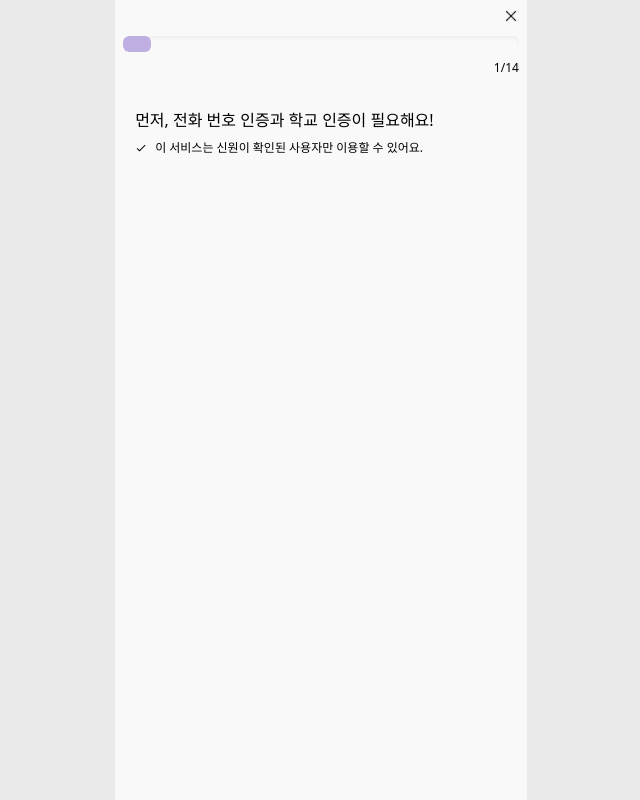
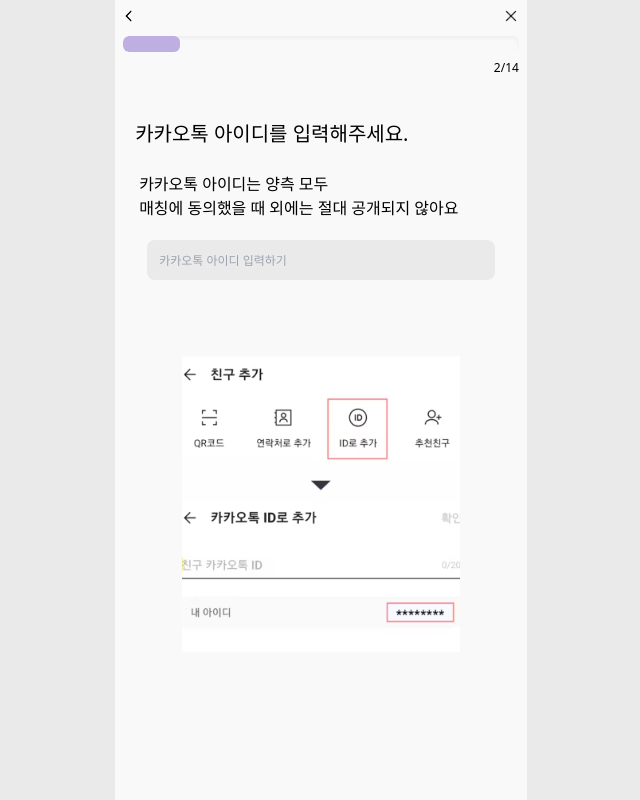
Before and after one commit to TaehyeungKim/Onsemiro-typescript, a React (Create React App) app: page /signup in a window 1280 px wide. Shown: the whole page, without its empty margins (319-959 px from the left). Built offline with nearby package versions, Linux system fonts and the light colour scheme.

Commit message:
:sparkles: completed signup kakao id

```diff
--- a/src/api/api.ts
+++ b/src/api/api.ts
@@ -37,6 +37,7 @@
 //dummy
 export const checkSchoolVerifyCode = async (data: SignUpCheckVerifData) => {
   return new Promise((resolve, reject) => {
-    setTimeout(() => reject(false), 1000);
+    // setTimeout(() => reject(false), 1000);
+    setTimeout(() => resolve(true), 1000);
   });
 };
--- a/src/assets/export.ts
+++ b/src/assets/export.ts
@@ -5,5 +5,7 @@
 export { default as f1_cap } from "@/assets/captures/letter_cap.png";
 export { default as f2_cap } from "@/assets/captures/auth_cap.png";
 export { default as f3_cap } from "@/assets/captures/choice_cap.png";
+export { default as howToKakao } from "@/assets/captures/howto_kakao_id.png";
+
 export { default as landingImage } from "@/assets/background/landing.png";
 export { default as Lock } from "@/assets/buttons/mdi_lock-outline.png";
--- a/src/index.css
+++ b/src/index.css
@@ -15,6 +15,14 @@
   margin: 0;
   padding: 0;
 }
+
+figure {
+  all: unset;
+  display: block;
+  margin: 0;
+  padding: 0;
+}
+
 input {
   all: unset;
   border: none;
--- a/src/routes/Signup/content.tsx
+++ b/src/routes/Signup/content.tsx
@@ -1,5 +1,5 @@
 import { SignUpPageContentProps } from "./type";
-import { AuthenticateSelf } from "./contents/export";
+import { AuthenticateSelf, KakaoAuth } from "./contents/export";
 import { RecursiveFloatingContainer } from "@/components/UIEffect/Floating";
 
 export default function SignUpPageContent({
@@ -18,8 +18,8 @@
             switch (level) {
               case 0:
                 return <AuthenticateSelf />;
-              // case 1:
-              //   return <KakaoAuth />;
+              case 1:
+                return <KakaoAuth />;
               // case 2:
               //   return <NickNameInput />;
               // case 3:
--- a/src/routes/Signup/contents/export.ts
+++ b/src/routes/Signup/contents/export.ts
@@ -1 +1,2 @@
 export { default as AuthenticateSelf } from "./authentication";
+export { default as KakaoAuth } from "./kakaoauth";
--- /dev/null
+++ b/src/routes/Signup/contents/kakaoauth.tsx
@@ -0,0 +1,34 @@
+import { CustomTextInput } from "@/components/CustomInput";
+import { SignUpContentSection } from "./base";
+
+import { useRecoilState } from "recoil";
+import { signUpState } from "@/state/state";
+import { howToKakao } from "@/assets/export";
+
+export default function KakaoAuth() {
+  const [signUpData, setSignUpData] = useRecoilState(signUpState);
+
+  return (
+    <SignUpContentSection className="mt-6">
+      <h3 className="text-xl">카카오톡 아이디를 입력해주세요.</h3>
+      <h5 className="mt-6 pl-1">
+        카카오톡 아이디는 양측 모두
+        <br />
+        매칭에 동의했을 때 외에는 절대 공개되지 않아요
+      </h5>
+      <div className="relative h-8 flex items-center mt-6 px-3">
+        <CustomTextInput
+          id="profile_kakao"
+          placeholder={"카카오톡 아이디 입력하기"}
+          onChange={(e) =>
+            setSignUpData({ ...signUpData, kakao_id: e.target.value })
+          }
+          defaultValue={signUpData.kakao_id ?? null}
+        />
+      </div>
+      <figure className="w-3/4 m-auto mt-20">
+        <img src={howToKakao} className="w-full"></img>
+      </figure>
+    </SignUpContentSection>
+  );
+}
--- a/src/routes/Signup/index.tsx
+++ b/src/routes/Signup/index.tsx
@@ -18,7 +18,7 @@
   const TOTAL_LEVEL_COUNT = 14;
 
   const navigate = useNavigate();
-  const [curLevel, setCurLevel] = useState<number>(0);
+  const [curLevel, setCurLevel] = useState<number>(1);
 
   const signUpData = useRecoilValue<SignUpClientStoreData>(signUpState);
 
--- a/src/routes/Signup/type.ts
+++ b/src/routes/Signup/type.ts
@@ -1,6 +1,7 @@
 export type SignUpSubmitData = {
   univ: string;
   email: string;
+  kakao_id: string;
 };
 
 export type SignUpClientStoreData = SignUpSubmitData & {
--- a/src/routes/Signup/utils.ts
+++ b/src/routes/Signup/utils.ts
@@ -9,6 +9,10 @@
     case 0:
       if (data.phoneVerification && data.schoolVerification && data.verifyCode)
         execute();
+      break;
+
+    case 1:
+      if (data.kakao_id) execute();
       break;
     default:
 
--- a/src/state/state.ts
+++ b/src/state/state.ts
@@ -9,6 +9,7 @@
     phoneVerification: false,
     schoolVerification: false,
     verifyCode: "",
+    kakao_id: "",
   },
 });
 
```
